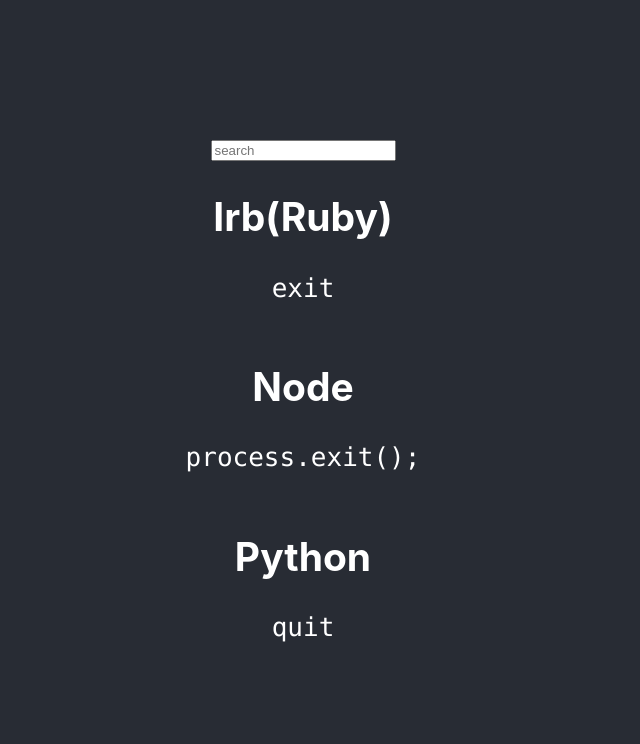
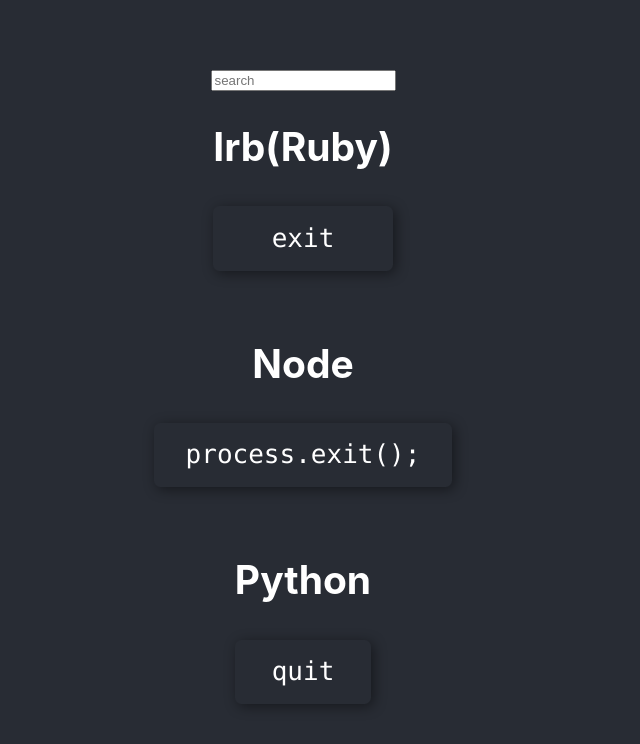
Before and after one commit to onigra/replex.it, a React (Create React App) app: page / in a window 1280 px wide. Shown: the top 744 px of the page, without its empty margins (337-977 px from the left). Built offline with nearby package versions, Linux system fonts and the light colour scheme.

Commit message:
適当なcss

```diff
--- /dev/null
+++ b/src/Command.css
@@ -0,0 +1,9 @@
+pre {
+  width: em(440);
+  margin: 1.4em auto;
+  padding: 1.2em;
+  border-radius: 0.25em;
+  box-shadow: 0.1em 0.1em 0.5em rgba(0, 0, 0, 0.45);
+  line-height: 0;
+  counter-reset: line;
+}
--- a/src/Command.tsx
+++ b/src/Command.tsx
@@ -1,5 +1,6 @@
 import React, { Component } from "react";
 import CopyToClipboard from "react-copy-to-clipboard";
+import "./Command.css";
 
 interface CommandProps {
   id: string;
```
